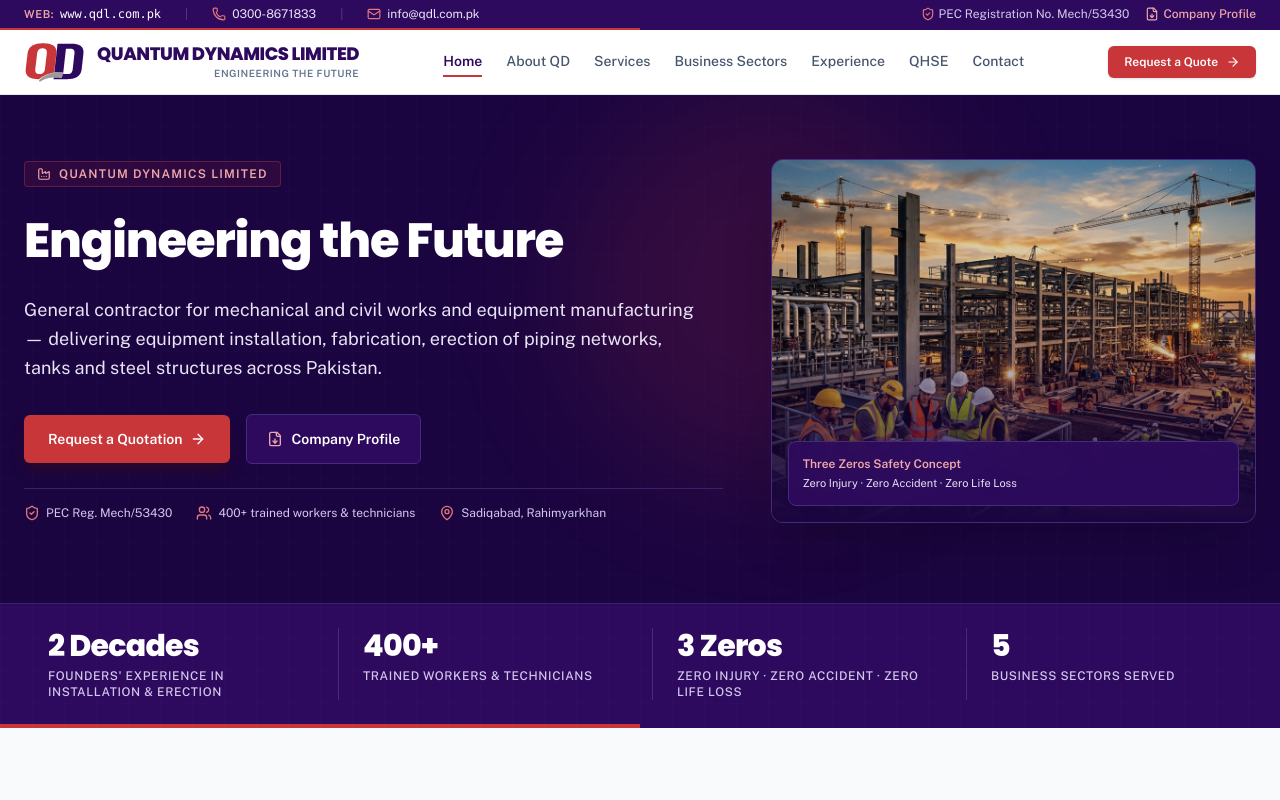
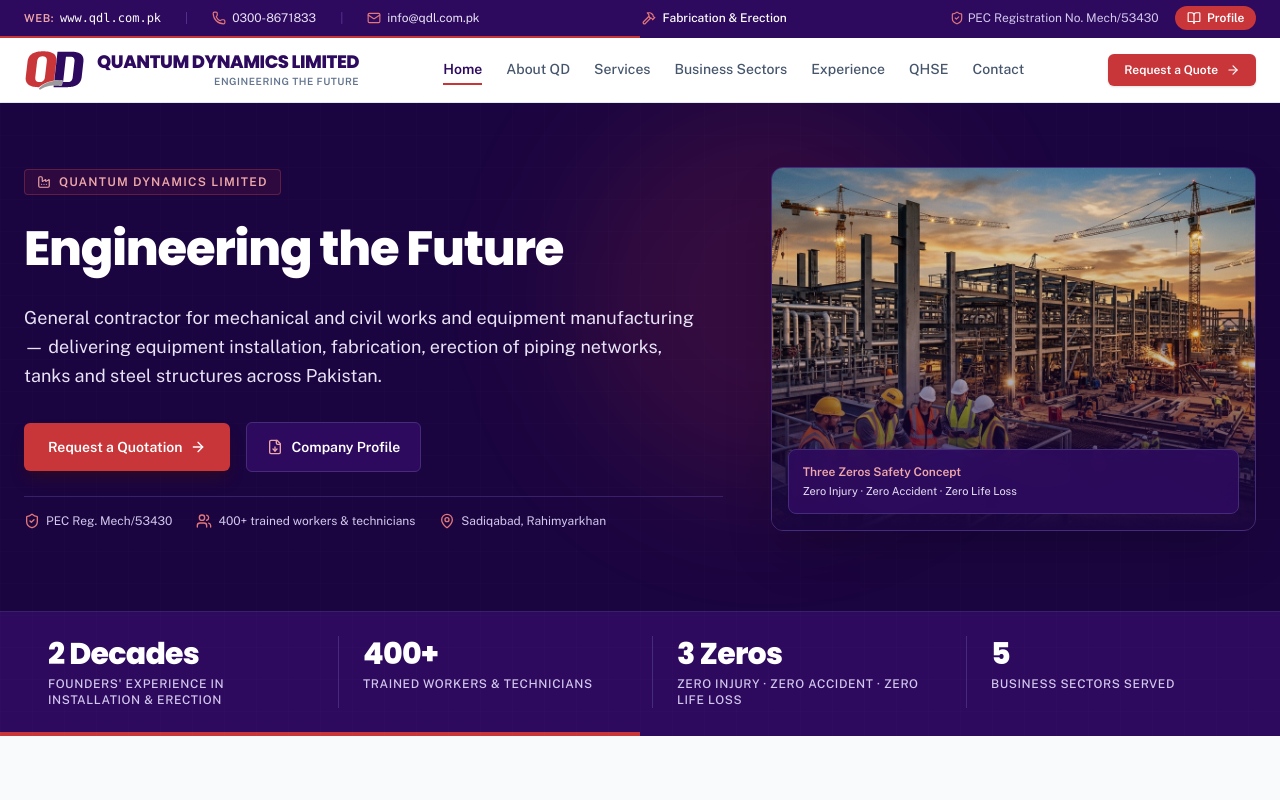
Before and after one commit to Hamzashoukat003/Quantum-Dynamics, a React (Vite) app: page / in a window 1280 px wide. Shown: the top 800 px of the page. Built offline with nearby package versions, Linux system fonts and the light colour scheme.

Commit message:
add some changes on header

```diff
--- a/src/components/Header.tsx
+++ b/src/components/Header.tsx
@@ -2,7 +2,8 @@ import React, { useState } from 'react';
 import { PageId } from '../types';
 import { COMPANY_INFO, telHref } from '../data/companyData';
 import { Logo } from './Logo';
-import { Phone, Mail, FileDown, Menu, X, ArrowRight, ShieldCheck, ChevronRight } from 'lucide-react';
+import { HighlightsTicker } from './HighlightsTicker';
+import { Phone, Mail, BookOpen, Menu, X, ArrowRight, ShieldCheck, ChevronRight } from 'lucide-react';
 
 interface HeaderProps {
   currentPage: PageId;
@@ -62,6 +63,7 @@ export const Header: React.FC<HeaderProps> = ({
               <span>{COMPANY_INFO.emailGeneral}</span>
             </a>
           </div>
+          <HighlightsTicker className="hidden xl:block flex-1 mx-6" />
           <div className="flex items-center gap-4">
             <span className="flex items-center gap-1 text-qdblue-200">
               <ShieldCheck className="w-3.5 h-3.5 text-qdred-400" />
@@ -69,10 +71,10 @@ export const Header: React.FC<HeaderProps> = ({
             </span>
             <button
               onClick={onOpenProfile}
-              className="flex items-center gap-1 text-qdred-300 hover:text-white font-medium transition-colors"
+              className="qd-profile-cta flex items-center gap-1.5 rounded-full bg-qdred-600 px-3 py-1 font-semibold text-white hover:bg-qdred-500 transition-colors"
             >
-              <FileDown className="w-3.5 h-3.5" />
-              <span>Company Profile</span>
+              <BookOpen className="w-3.5 h-3.5" />
+              <span>Profile</span>
             </button>
           </div>
         </div>
@@ -180,8 +182,8 @@ export const Header: React.FC<HeaderProps> = ({
               }}
               className="w-full py-2 px-4 text-xs font-medium text-qdblue-900 bg-qdblue-50 rounded-md hover:bg-qdblue-100 transition-colors flex items-center justify-center gap-2"
             >
-              <FileDown className="w-4 h-4 text-qdred-600" />
-              <span>Company Profile</span>
+              <BookOpen className="w-4 h-4 text-qdred-600" />
+              <span>Profile</span>
             </button>
 
             <div className="mt-3 pt-3 border-t border-slate-100 text-xs text-slate-600 space-y-1">
--- /dev/null
+++ b/src/components/HighlightsTicker.tsx
@@ -0,0 +1,49 @@
+import React, { useEffect, useState } from 'react';
+import { Award, HardHat, Hammer, Users, Wrench } from 'lucide-react';
+import { COMPANY_INFO, SAFETY, SERVICES } from '../data/companyData';
+
+// One-line highlights for the top bar, all drawn from existing site content.
+const ITEMS = [
+  { icon: Wrench, text: SERVICES[0].title },
+  { icon: Hammer, text: SERVICES[1].title },
+  { icon: HardHat, text: SAFETY.zeros.join(' · ') },
+  { icon: Users, text: `${COMPANY_INFO.stats[1].value} ${COMPANY_INFO.stats[1].label}` },
+  { icon: Award, text: `${COMPANY_INFO.stats[0].value} — ${COMPANY_INFO.stats[0].label}` },
+];
+
+const INTERVAL_MS = 3500;
+
+// Shows one highlight at a time: the current line slides up and out while the next slides in (a fade for reduced motion).
+export const HighlightsTicker: React.FC<{ className?: string }> = ({ className = '' }) => {
+  const [index, setIndex] = useState(0);
+  const [paused, setPaused] = useState(false);
+
+  useEffect(() => {
+    if (paused) return;
+    const t = window.setInterval(() => setIndex((i) => (i + 1) % ITEMS.length), INTERVAL_MS);
+    return () => window.clearInterval(t);
+  }, [paused]);
+
+  const prev = (index - 1 + ITEMS.length) % ITEMS.length;
+
+  return (
+    <div
+      className={`relative h-5 overflow-hidden ${className}`}
+      onMouseEnter={() => setPaused(true)}
+      onMouseLeave={() => setPaused(false)}
+    >
+      {ITEMS.map(({ icon: Icon, text }, i) => (
+        <span
+          key={text}
+          aria-hidden={i !== index}
+          className={`qd-ticker-item absolute inset-0 flex items-center justify-center gap-1.5 whitespace-nowrap ${
+            i === index ? 'is-active' : i === prev ? 'is-prev' : ''
+          }`}
+        >
+          <Icon className="w-3.5 h-3.5 text-qdred-400 shrink-0" />
+          <span className="text-white font-medium">{text}</span>
+        </span>
+      ))}
+    </div>
+  );
+};
--- a/src/index.css
+++ b/src/index.css
@@ -96,6 +96,86 @@ html {
   }
 }
 
+/* "Profile" button in the top bar: a pulsing glow, a light sweep across the button, a short wiggle now and then,
+   and a book icon that tilts like a turning page. */
+@keyframes qd-glow {
+  0% { box-shadow: 0 0 0 0 rgba(200, 54, 58, 0.6); }
+  70%, 100% { box-shadow: 0 0 0 7px rgba(200, 54, 58, 0); }
+}
+
+@keyframes qd-shine {
+  0%, 55% { transform: translateX(-130%); }
+  100% { transform: translateX(130%); }
+}
+
+@keyframes qd-wiggle {
+  0%, 86%, 100% { transform: rotate(0); }
+  89% { transform: rotate(-4deg); }
+  92% { transform: rotate(4deg); }
+  95% { transform: rotate(-2deg); }
+  98% { transform: rotate(1deg); }
+}
+
+@keyframes qd-page-tilt {
+  0%, 100% { transform: rotate(0) scale(1); }
+  50% { transform: rotate(-10deg) scale(1.12); }
+}
+
+.qd-profile-cta {
+  position: relative;
+  overflow: hidden;
+  animation: qd-glow 2.4s ease-out infinite, qd-wiggle 5s ease-in-out infinite;
+}
+
+.qd-profile-cta::after {
+  content: '';
+  position: absolute;
+  inset: 0;
+  background: linear-gradient(110deg, transparent 30%, rgba(255, 255, 255, 0.55) 50%, transparent 70%);
+  transform: translateX(-130%);
+  animation: qd-shine 3.2s ease-in-out infinite;
+  pointer-events: none;
+}
+
+.qd-profile-cta svg {
+  animation: qd-page-tilt 1.8s ease-in-out infinite;
+}
+
+/* Reduced-motion visitors keep the glow and the light sweep; the button and icon stop moving. */
+@media (prefers-reduced-motion: reduce) {
+  .qd-profile-cta {
+    animation: qd-glow 2.4s ease-out infinite;
+  }
+
+  .qd-profile-cta svg {
+    animation: none;
+  }
+}
+
+/* Top-bar highlights ticker: lines wait below, the active line sits in place, the previous one leaves upward. */
+.qd-ticker-item {
+  opacity: 0;
+  transform: translateY(100%);
+  transition: opacity 0.5s ease, transform 0.5s ease;
+}
+
+.qd-ticker-item.is-active {
+  opacity: 1;
+  transform: translateY(0);
+}
+
+.qd-ticker-item.is-prev {
+  transform: translateY(-100%);
+}
+
+/* Reduced motion: the lines cross-fade in place instead of sliding. */
+@media (prefers-reduced-motion: reduce) {
+  .qd-ticker-item,
+  .qd-ticker-item.is-prev {
+    transform: none;
+  }
+}
+
 /* Red-to-blue brand rule, echoing the two halves of the QD logo */
 .qd-brand-rule {
   background-image: linear-gradient(to right, #c8363a 0 50%, #2e0a5f 50% 100%);
```
